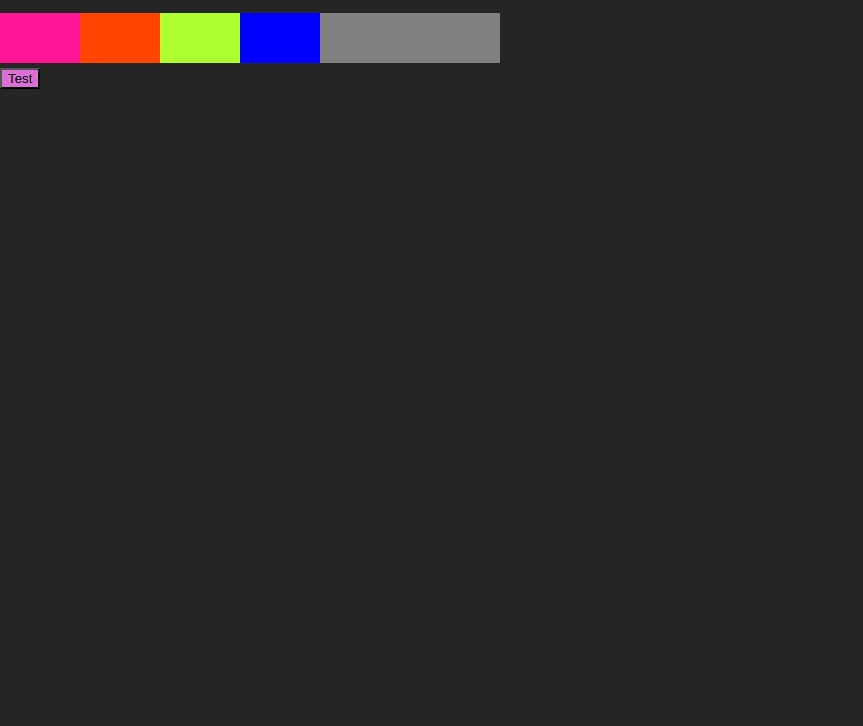
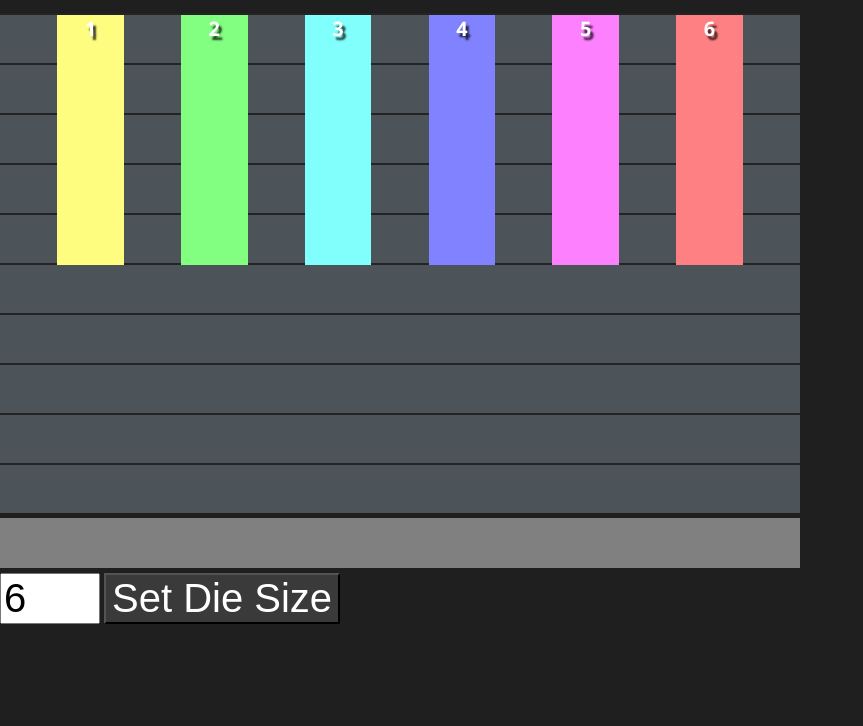
Before and after one commit to J-Anthracite/DiceChecker, a plain HTML site: page index.html in a window 1280 px wide. Shown: the part 74-800 px from the top of the page, without its empty margins (0-863 px from the left). Drawn offline with Linux system fonts and the light colour scheme.

Commit message:
Added Displays

```diff
--- a/DiceChecker.js
+++ b/DiceChecker.js
@@ -1,12 +1,131 @@
-var Rolls = new Map([[1, 100]])
+var DieSize = 6;
+var Rolls = new Map([[1, 100]]);
+var TotalRolls = 0;
 
-function InitiateDieMap(Size){
+function Initiate(){
+    DieSize = document.getElementById('DieSize').value;
+    TotalRolls = 0;
     Rolls.clear;
-    for (let i = 1; i <= Size; i++) {
-        Rolls.set(i, 0);
+
+    //Initiate Die Map
+    for (let i = 1; i <= DieSize; i++) {
+        Rolls[i] = 0;
+    }
+
+    //Create Display Segments
+    CreateSegments();
+    CreateBars();
+
+    //Temporarly Stick Random Values
+    // for (let index = 1; index <= DieSize; index++) {
+    //     let Val = Math.floor(Math.random() * 10 + 1);
+    //     TotalRolls += Val;
+    //     Rolls[index] = Val;
+    // }
+
+}
+
+function UpdateDisplays(){
+    console.clear();
+    console.log("Total Rolls: " + TotalRolls);
+
+    UpdateSegments();
+    UpdateBars();
+}
+
+function CreateSegments(){
+    var SegmentDisplay = document.getElementById("SegmentDisplay");
+    SegmentDisplay.innerHTML = "";
+
+    for (let i = 1; i <= DieSize; i++) {
+        let Segment = document.createElement('span');
+        Segment.id = "S" + i;
+        Segment.className = "Segment";
+        //Segment.style.backgroundColor = "hsl(" + Math.floor(Math.random() * 360) + ", 100%, 75%)";
+        Segment.style.backgroundColor = "hsl(" + (360 / DieSize * i - 1) + ", 100%, 75%)";
+
+        SegmentDisplay.appendChild(Segment);
     }
 }
 
-function test(){
-    window.alert("Test!")
+function CreateBars(){
+    var BarDisplay = document.getElementById("BarDisplay");
+    BarDisplay.innerHTML = "";
+
+    for (let i = 1; i <= DieSize; i++){
+        let Bar = document.createElement('div');
+        Bar.className = "Bar";
+
+        let BarFill = document.createElement('div');
+        BarFill.className = "BarFill";
+        BarFill.id = "B" + i;
+        BarFill.style.backgroundColor = "hsl(" + (360 / DieSize * i - 1) + ", 100%, 75%)";
+
+        let DisplayWidth = document.getElementById("BarDisplay").offsetWidth;
+        Bar.style.width = DisplayWidth / (DieSize * 2) + "px";
+        BarFill.style.width = DisplayWidth / (DieSize * 2) + "px";
+
+        BarFill.innerHTML = i;
+        Bar.appendChild(BarFill);
+        BarDisplay.appendChild(Bar);
+    }
 }
+
+function UpdateSegments(){
+    var Segments = document.getElementsByClassName("Segment").length;
+
+    for (let i = 1; i <= DieSize; i++) {
+        let Percent = (Rolls[i] / TotalRolls);
+        //console.log(i + " Has " + Rolls[i] + " Making " + Math.round(Percent * 1000) / 100 + "%");
+        let DisplayWidth = document.getElementById("SegmentDisplay").offsetWidth;
+        document.getElementById("S" + i).style.width = Percent * DisplayWidth + "px";
+    }
+}
+
+function UpdateBars(){
+    var Largest = 0;
+    var Smallest = Rolls[1];
+
+    for (let i = 1; i <= DieSize; i++){
+        let Num = Rolls[i];
+
+        if(Num > Largest){
+            Largest = Num;
+        }
+        else if (Num < Smallest) {
+            Smallest = Num;
+        }
+    }
+
+    var Distance = Largest - Smallest;
+    console.log(Distance);
+
+    for (let i = 1; i <= DieSize; i++){
+        let Percent = (Rolls[i] / TotalRolls);
+        let DisplayHeight = document.getElementById("BarDisplay").offsetHeight;
+        //document.getElementById("B" + i).style.height = (Percent + 0.5) * DisplayHeight + "px";
+        let Height = (Math.round((Percent * 100) - (100 / DieSize) / 100) / 100);
+        //console.log((Rolls[i] / Distance * 100) - 50 + "%");
+        console.log(Math.abs(((Rolls[i] / Distance) * 100) - 50) * (DisplayHeight / 2));
+        document.getElementById("B" + i).style.height = Math.abs((((Rolls[i] / Distance) * 100) - 50) / 100) * (DisplayHeight / 2) + "px";
+        document.getElementById("B" + i).innerHTML = (Math.round(Percent * 1000) / 10) + "%";
+        if(((Rolls[i] / Distance * 100) - 50) < 0){
+            document.getElementById("B" + i).parentNode.style.height = 202 + (202 / Math.abs((Rolls[i] / Distance * 100) - 50));
+        }
+    }
+
+}
+
+document.addEventListener('keydown', (event) => {
+    var Num = parseInt(event.key);
+
+    if(Num == NaN){
+        return;
+    }
+
+    if(Rolls[Num] != null){
+        Rolls[Num]++;
+        TotalRolls++;
+        UpdateDisplays();
+    }
+});
--- a/index.html
+++ b/index.html
@@ -5,16 +5,21 @@
     <script src="DiceChecker.js"></script>
 </head>
 <body>
-    <h1 class="PageTitle">Dice Checker<i>V1.0</i></h1>
+    <h1 class="PageTitle">Dice Checker<i> V1.0</i></h1>
     <p id="credit">By: J. Anthracite</p>
 
-    <div id="DistDisp">
-        <span class="Segment" style="background-color: deeppink;"></span>
-        <span class="Segment" style="background-color: orangered;"></span>
-        <span class="Segment" style="background-color: greenyellow;"></span>
-        <span class="Segment" style="background-color: blue;"></span>
+    <div id="BarDisplay">
+        <div class="Bar"><div class="BarFill"></div></div>
+    </div>
+    <div id="SegmentDisplay">
+        <span class="Segment" style="background-color: rgb(255, 112, 188);"></span>
     </div>
 
-    <button onclick="test()" style="background-color: orchid; left: 0px; width: fit-content;">Test</button>
+    <input id="DieSize" value="6" style="font-size: 40px; width: 100px;">
+    <button onclick="Initiate()" style="background-color: rgb(58, 58, 58); color: white; left: 0px; width: fit-content; font-size: 40px;">Set Die Size</button>
+
 </body>
+<script>
+    Initiate();
+</script>
 </html>
--- a/style.css
+++ b/style.css
@@ -1,6 +1,6 @@
 body {
     margin: 0px;
-    background-color: rgb(37, 37, 37);
+    background-color: rgb(31, 31, 31);
     max-height: 1vh;
 }
 
@@ -30,10 +30,43 @@ body {
     color: white;
 }
 
-#DistDisp {
+#BarDisplay {
+    background-image: linear-gradient(0deg, #4c5459 48%, #242424 48%, #242424 50%, #4c5459 50%, #4c5459 98%, #242424 98%, #242424 100%);
+    background-size: 100.00px 100.00px;
+    width: 800px;
+    height: 500px;
+    display: flex;
+    justify-content: space-evenly;
+}
+
+.Bar {
+    display: inline-block;
+    position: relative;
+    width: 40px;
+    height: 202px;
+    margin-top: 50px;
+}
+
+.BarFill {
+    position: absolute;
+    display: block;
+    bottom: 0;
+    background-color: tomato;
+    height: 250px;
+    width: 40px;
+    min-height: 4px;
+    color: white;
+    font-weight: bold;
+    font-family: 'Segoe UI', Tahoma, Geneva, Verdana, sans-serif;
+    text-align: center;
+    font-size: 20px;
+    text-shadow: 3px 4px 2px rgba(0, 0, 0, 0.75);
+}
+
+#SegmentDisplay {
     display: block;
     position: relative;
-    width: 500px;
+    width: 800px;
     height: 50px;
     margin: 5px 0px;
     background-color: gray;
@@ -46,6 +79,5 @@ body {
     margin: 0px;
     padding: 0px;
     height: 50px;
-    width: 80px;
-
+    width: 0px;
 }
```
